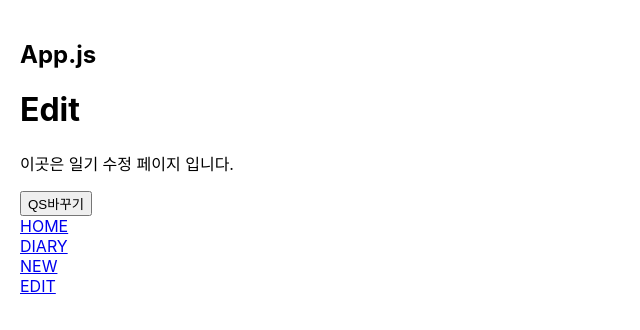
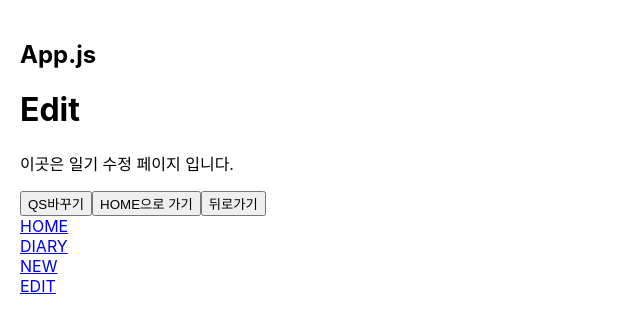
Before and after one commit to HYHYJ/emotion-diary, a React (Create React App) app: page /edit in a window 1280 px wide. Shown: the top 330 px of the page, without its empty margins (0-640 px from the left). Built offline with nearby package versions, Linux system fonts and the light colour scheme.

Commit message:
Page Moving : useNavigate = Link태그 안쓰고 넘어가게하기

```diff
--- a/src/pages/Edit.js
+++ b/src/pages/Edit.js
@@ -1,6 +1,8 @@
-import { useSearchParams } from "react-router-dom";
+import { useNavigate, useSearchParams } from "react-router-dom";
 
 const Edit = () => {
+  // 📘Page Moving : useNavigate = Link태그 안쓰고 넘어가게하기
+  const navigate = useNavigate();
   // ✏️useSearchParams :배열을 반환한다.
   const [searchParams, setsearchParams] = useSearchParams();
   //✏️get을 써서 전달받은 쿼리 스크링을 전달 받을 수 있다.
@@ -17,6 +19,22 @@ const Edit = () => {
       <button onClick={() => setsearchParams({ who: "winterlood" })}>
         QS바꾸기
       </button>
+      {/* 📘Page Moving 으로 홈페이지로 넘어간다. */}
+      <button
+        onClick={() => {
+          navigate("/home");
+        }}
+      >
+        HOME으로 가기
+      </button>
+      {/* 📘뒤로가기 버튼 : 뒤로 한번가서 -1 */}
+      <button
+        onClick={() => {
+          navigate(-1);
+        }}
+      >
+        뒤로가기
+      </button>
     </div>
   );
 };
```
